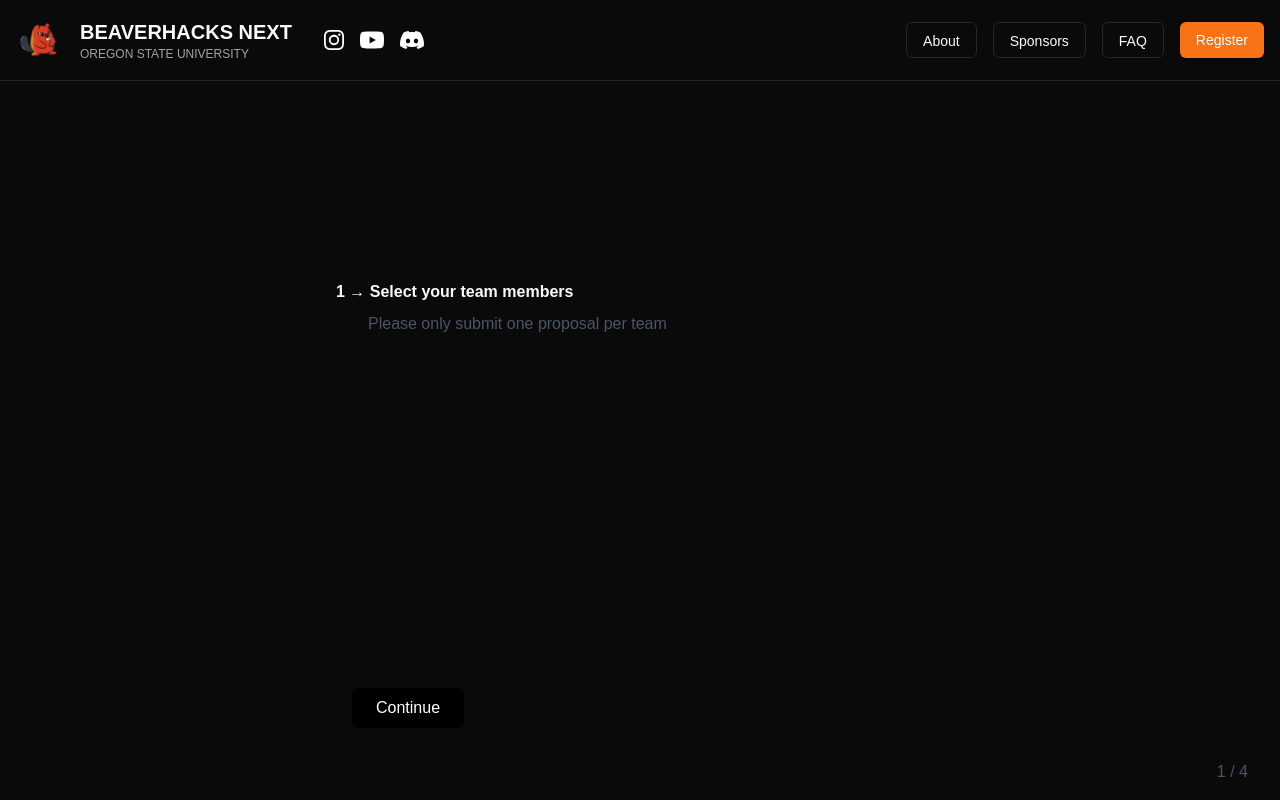
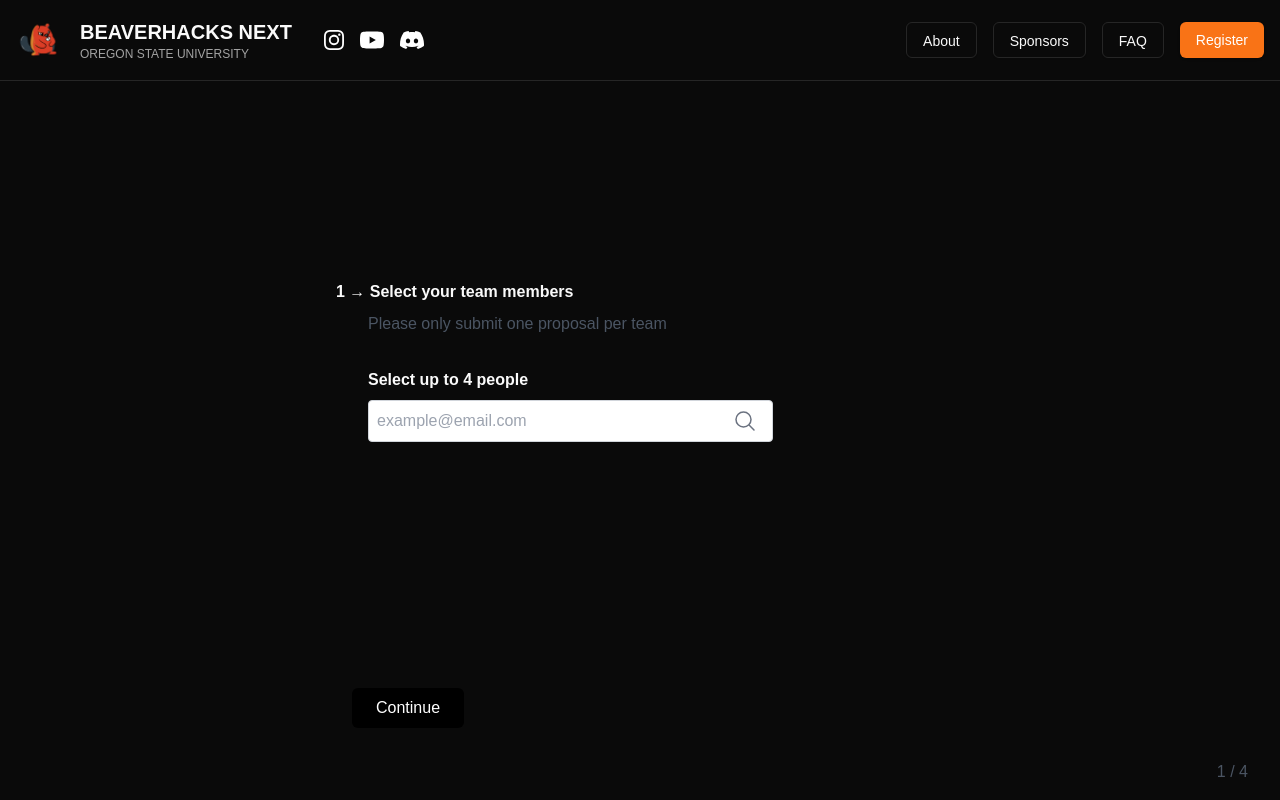
Before and after one commit to OregonStateHackathonClub/next, a Next.js app: page / in a window 1280 px wide. Built offline with nearby package versions, Linux system fonts and the light colour scheme.

Commit message:
Set up core functionality for step one

```diff
--- a/src/components/application/StepOne.tsx
+++ b/src/components/application/StepOne.tsx
@@ -1,9 +1,133 @@
+import { useState } from 'react';
+import { MagnifyingGlassIcon } from '@heroicons/react/24/outline';
+
 export const StepOne = () => {
+  const [email, setEmail] = useState('');
+  const [names, setNames] = useState<string[]>([]);
+  const [error, setError] = useState<string | null>(null);
+
+  const searchDB = async () => {
+    if (!email) {
+      setError('Please enter an email.');
+      return;
+    }
+
+    if (names.length >= 4) {
+      setError('You can only select up to 4 team members.');
+      return;
+    }
+
+    console.log('API call initiated with email:', email);
+
+    try {
+        const response = await fetch('/api/getName', {
+            method: 'POST',
+            headers: {
+                'Content-Type': 'application/json',
+            },
+            body: JSON.stringify({ email }),
+        });
+
+        const data = await response.json();
+        console.log('API response:', data)
+
+        if (!response.ok) {
+            setError(data.error || 'Error has occured');
+        } else {
+            // Append name to list
+            setNames((prevNames) => [...prevNames, data.name]);
+            setError(null);
+            setEmail(''); // Clears input
+        }
+    } catch (err) {
+        console.error(err);
+        setError('Failed to fetch data from backend.');
+    }
+  };
+
+  const handleKeyDown = (e: React.KeyboardEvent<HTMLInputElement>) => {
+    if (e.key === 'Enter') {
+      e.preventDefault();
+      searchDB();
+    }
+  };
+
+  // Optionally: remove a member
+  const removeName = (index: number) => {
+    setNames((prev) => prev.filter((_, i) => i !== index));
+    setError(null);
+  };
+
   return (
     <div className = "pt-60 px-8 max-w-2xl mx-auto w-full">
-        <h2 className="text-white-3xl font-bold mb-2 text-left">1 → Select your team members </h2>
-        <p className="text-gray-600 mb-8 pl-8 text-left">Please only submit one proposal per team</p>
+        <h2 className="text-white-3xl font-bold mb-2 text-left">
+          1 → Select your team members
+        </h2>
+        <p className="text-gray-600 mb-8 pl-8 text-left">
+          Please only submit one proposal per team
+        </p>
+
         {/* Form for selecting team members will go here */}
+        <div className = "text-left">
+          <h3 className="text-white-3xl font-bold mb-2 pl-8 text-left">
+              Select up to 4 people
+          </h3>
+
+          {/* <form> */}
+            {/* Search Field */}
+            <div className="relative w-2/3 mb-4 ml-8">
+              <input
+                type="email"
+                value={email}
+                onChange={(e) => setEmail(e.target.value)}
+                onKeyDown={handleKeyDown}
+                className="w-full p-2 border border-gray-300 rounded text-black"
+                placeholder="example@email.com"
+              />
+
+              <button
+                type="button"
+                onClick={searchDB}
+                className="absolute right-1 top-1/2 transform custom-translate-search-icon"
+              >
+                <MagnifyingGlassIcon className="h-6 w-6 text-gray-500" />
+              </button>
+            </div>
+
+            {error && <p className="text-red-500 ml-8">{error}</p>}
+
+            {names.length > 0 && (
+              <div className="ml-8 mt-2 w-2/3">
+                <h3 className="font-bold mb-1">Team Members:</h3>
+                <div className="flex flex-col gap-2">
+                  {names.map((name, index) => (
+                    <div key={index} className="flex justify-between items-center bg-gray-200 text-gray-800 px-3 py-1 rounded shadow-sm w-full">
+                      <span>{name}</span>
+                      <button
+                        type="button"
+                        onClick={() => removeName(index)}
+                        className="ml-2 text-red-500 hover:text-red-700 font-bold"
+                      >
+                        ✕
+                      </button>
+                    </div>
+                  ))}
+                </div>
+
+
+                {/* Debug button */}
+                {/* <button
+                  type="button"
+                  onClick={() => console.log('Current names:', names)}
+                  className="mt-2 px-4 py-2 bg-gray-200 rounded hover:bg-gray-300"
+                >
+                  Print Names
+                </button> */}
+
+              </div>
+            )}
+
+        </div>
     </div>
   );
 };
```
